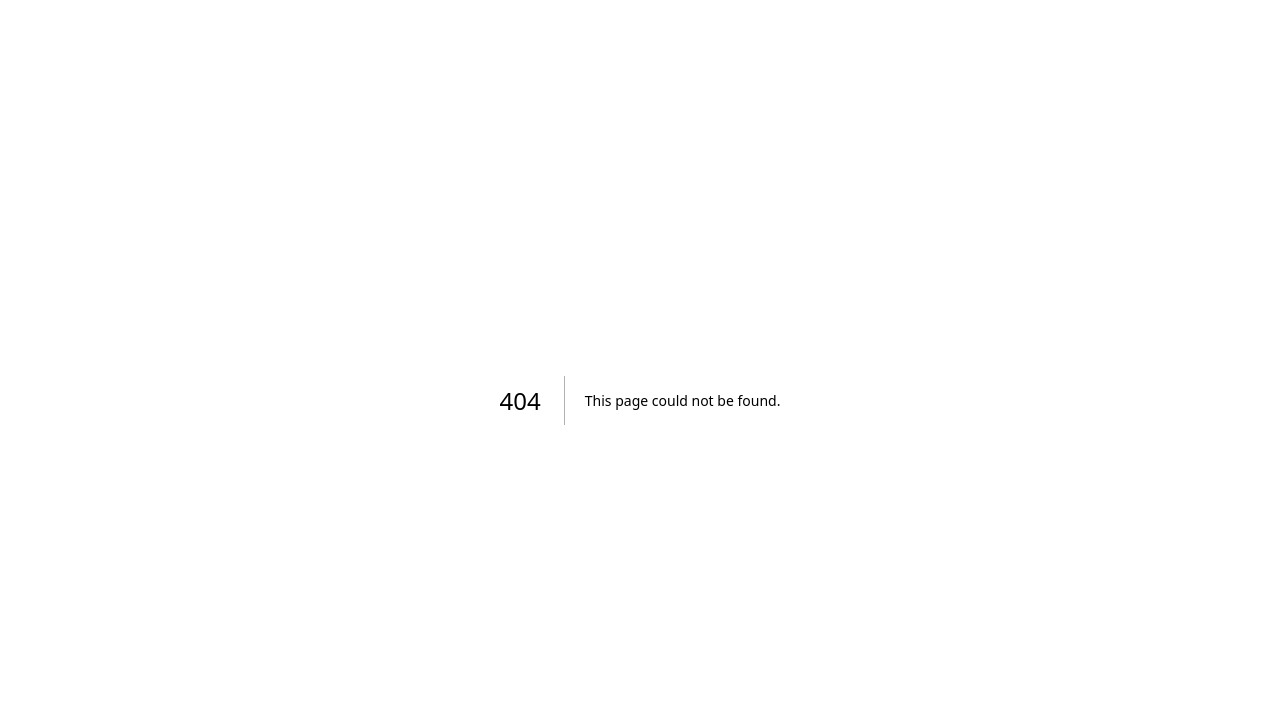
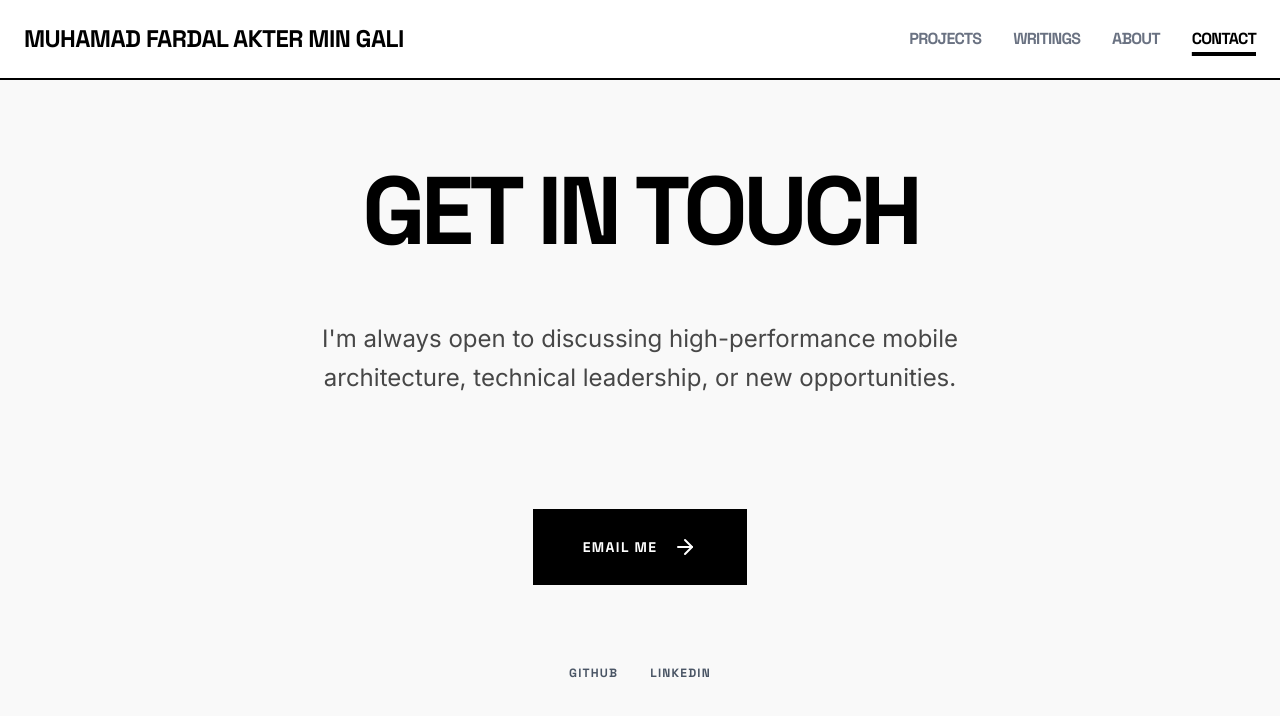
Before and after one commit to fardall/fardall.github.io, a Next.js app: page /contact in a window 1280 px wide. Before the commit this address had no page. Shown: the top 716 px of the page. Built offline with nearby package versions, Linux system fonts and the light colour scheme.

Commit message:
create contact section

```diff
--- /dev/null
+++ b/src/app/contact/page.tsx
@@ -0,0 +1,65 @@
+import { ArrowRight } from "lucide-react";
+import { Space_Grotesk, Inter } from "next/font/google";
+import Header from "@/components/Header";
+import Link from "next/link";
+
+const spaceGrotesk = Space_Grotesk({
+  subsets: ["latin"],
+  variable: "--font-headline",
+});
+
+const inter = Inter({
+  subsets: ["latin"],
+  variable: "--font-body",
+});
+
+export default function ContactPage() {
+  return (
+    <div
+      className={`${spaceGrotesk.variable} ${inter.variable} font-body bg-surface text-on-surface min-h-screen flex flex-col`}
+    >
+      <Header activePage="contact" />
+
+      <main className="flex-grow flex flex-col justify-center items-center px-6 md:px-24 py-24 pt-32 w-full max-w-5xl mx-auto text-center">
+        <div className="space-y-12 w-full">
+          <h1 className="font-headline text-5xl md:text-8xl font-black tracking-tighter uppercase text-primary leading-tight">
+            GET IN TOUCH
+          </h1>
+          <div className="max-w-2xl mx-auto space-y-8">
+            <p className="font-body text-lg md:text-2xl text-on-surface-variant leading-relaxed">
+              I&apos;m always open to discussing high-performance mobile architecture,
+              technical leadership, or new opportunities.
+            </p>
+          </div>
+          <div className="pt-16 flex justify-center">
+            <a
+              className="inline-flex items-center justify-center bg-black text-white font-headline text-sm uppercase font-bold tracking-widest px-12 py-6 border-2 border-black hover:bg-white hover:text-black transition-all duration-200 group"
+              href="mailto:mfardal08@gmail.com"
+            >
+              EMAIL ME
+              <ArrowRight className="ml-4 group-hover:translate-x-1 transition-transform duration-200" />
+            </a>
+          </div>
+          <div className="flex flex-wrap justify-center gap-8 pt-8">
+            <Link
+              className="font-headline text-xs font-bold uppercase tracking-widest text-gray-600 dark:text-gray-400 hover:italic active:opacity-70"
+              href="https://github.com/fardall"
+              target="_blank"
+              rel="noopener noreferrer"
+            >
+              GITHUB
+            </Link>
+            <Link
+              className="font-headline text-xs font-bold uppercase tracking-widest text-gray-600 dark:text-gray-400 hover:italic active:opacity-70"
+              href="https://www.linkedin.com/in/muhamad-fardal-akter-min-gali/"
+              target="_blank"
+              rel="noopener noreferrer"
+            >
+              LINKEDIN
+            </Link>
+          </div>
+        </div>
+      </main>
+    </div>
+  );
+}
--- a/src/app/page.tsx
+++ b/src/app/page.tsx
@@ -33,9 +33,11 @@ export default async function Home() {
               <button className="bg-primary text-on-primary px-10 py-5 text-xl font-headline font-bold uppercase tracking-widest hover:bg-white hover:text-black border-2 border-black transition-all active:translate-y-0.5 cursor-pointer">
                 VIEW WORK
               </button>
-              <button className="bg-transparent text-primary px-10 py-5 text-xl font-headline font-bold uppercase tracking-widest border-2 border-black hover:bg-black hover:text-white transition-all active:translate-y-0.5 cursor-pointer">
-                GET IN TOUCH
-              </button>
+              <Link href="/contact">
+                <button className="w-full md:w-auto bg-transparent text-primary px-10 py-5 text-xl font-headline font-bold uppercase tracking-widest border-2 border-black hover:bg-black hover:text-white transition-all active:translate-y-0.5 cursor-pointer">
+                  GET IN TOUCH
+                </button>
+              </Link>
             </div>
           </div>
         </section>
--- a/src/components/Header.tsx
+++ b/src/components/Header.tsx
@@ -26,10 +26,10 @@ export default function Header({ activePage }: HeaderProps) {
         <Link className={getLinkClass("writings")} href="/writings">
           WRITINGS
         </Link>
-        <Link className={getLinkClass("about")} href="#">
+        <Link className={getLinkClass("about")} href="/about">
           ABOUT
         </Link>
-        <Link className={getLinkClass("contact")} href="#">
+        <Link className={getLinkClass("contact")} href="/contact">
           CONTACT
         </Link>
       </div>
```
Also changed, not shown: 2 other files (tests, documents, lock files or other folders).
